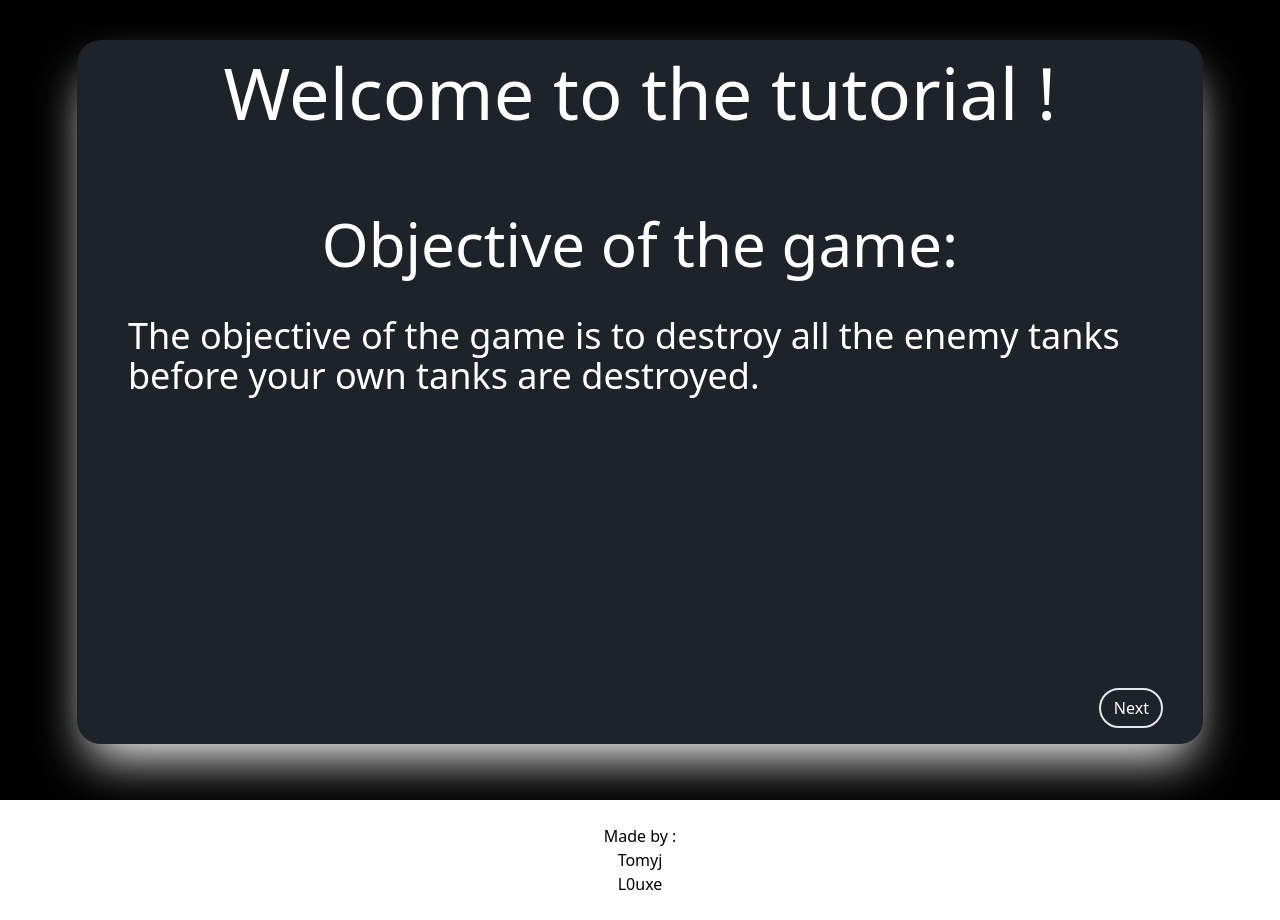
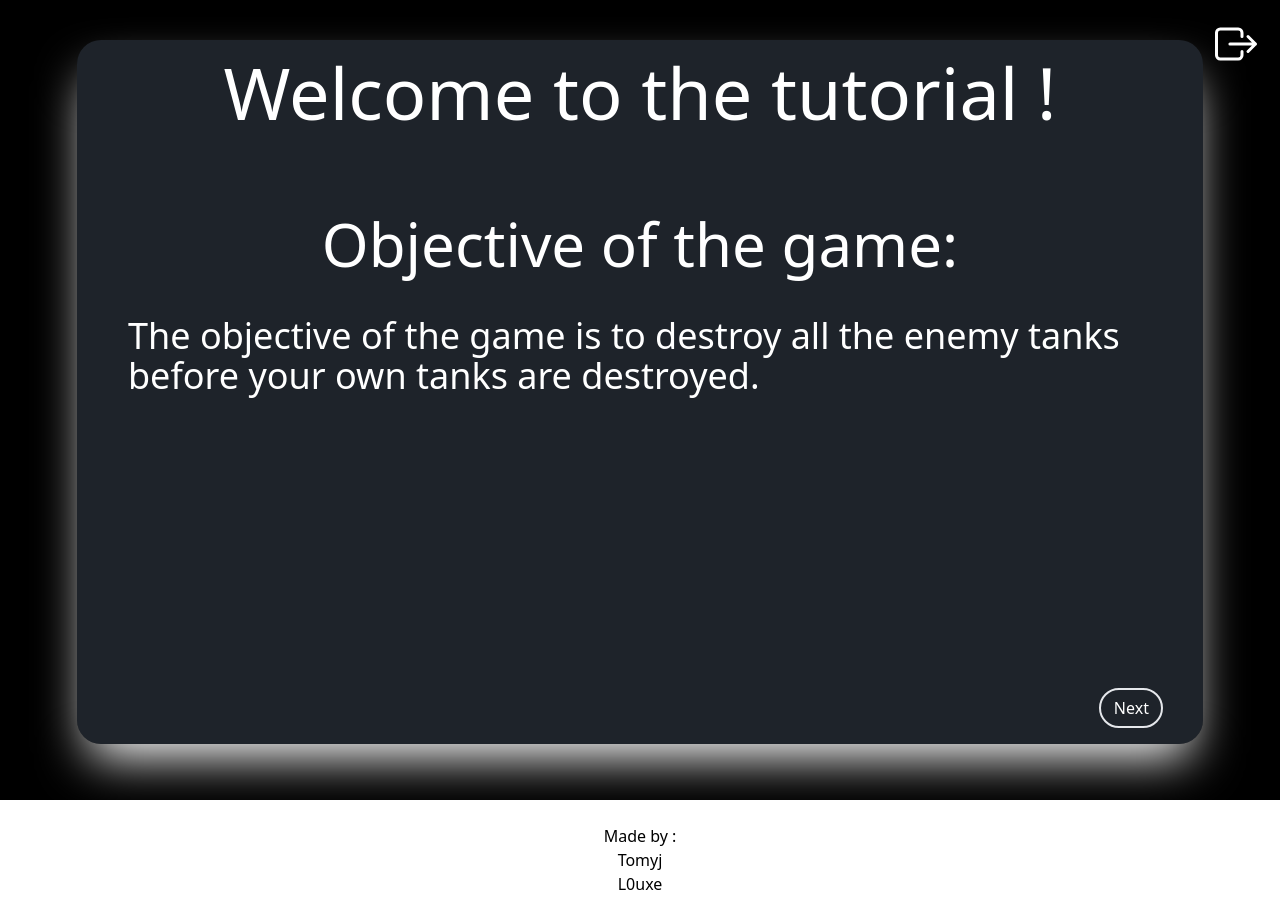
Before and after one commit to TomJegou/TANK-CONQUEROR, a Next.js app: page /tuto in a window 1280 px wide. Built offline with nearby package versions, Linux system fonts and the light colour scheme.

Commit message:
add exit button

```diff
--- a/src/pages/tuto.js
+++ b/src/pages/tuto.js
@@ -1,6 +1,7 @@
 import Layout from "@/components/Layout"
 import PopUpTuto from "@/components/PopUpTuto"
 import { useState } from "react"
+import Exit from "@/components/Exit"
 
 export default function Tuto(){
     const [nbrClick, setNbrClick] = useState(0)
@@ -19,6 +20,7 @@ export default function Tuto(){
     return (
         <Layout>
             <div className="bg-black h-[100vh] flex justify-center flex-row flex-wrap">
+                <Exit />
                 <PopUpTuto nbrClick={nbrClick} trigerNumberClick={0} funcSendDataToParent={handleDataFromPopUpTuto} nbrTotalPopUp={nbrTotalPopUp}>
                     <h1 className="absolute top-4 flex flex-row flex-wrap text-7xl h-[7vh] w-full justify-center items-center">Welcome to the tutorial !</h1>
                     <div className="flex flex-row flex-wrap justify-center items-center h-[70vh] w-[85vw]">
```
